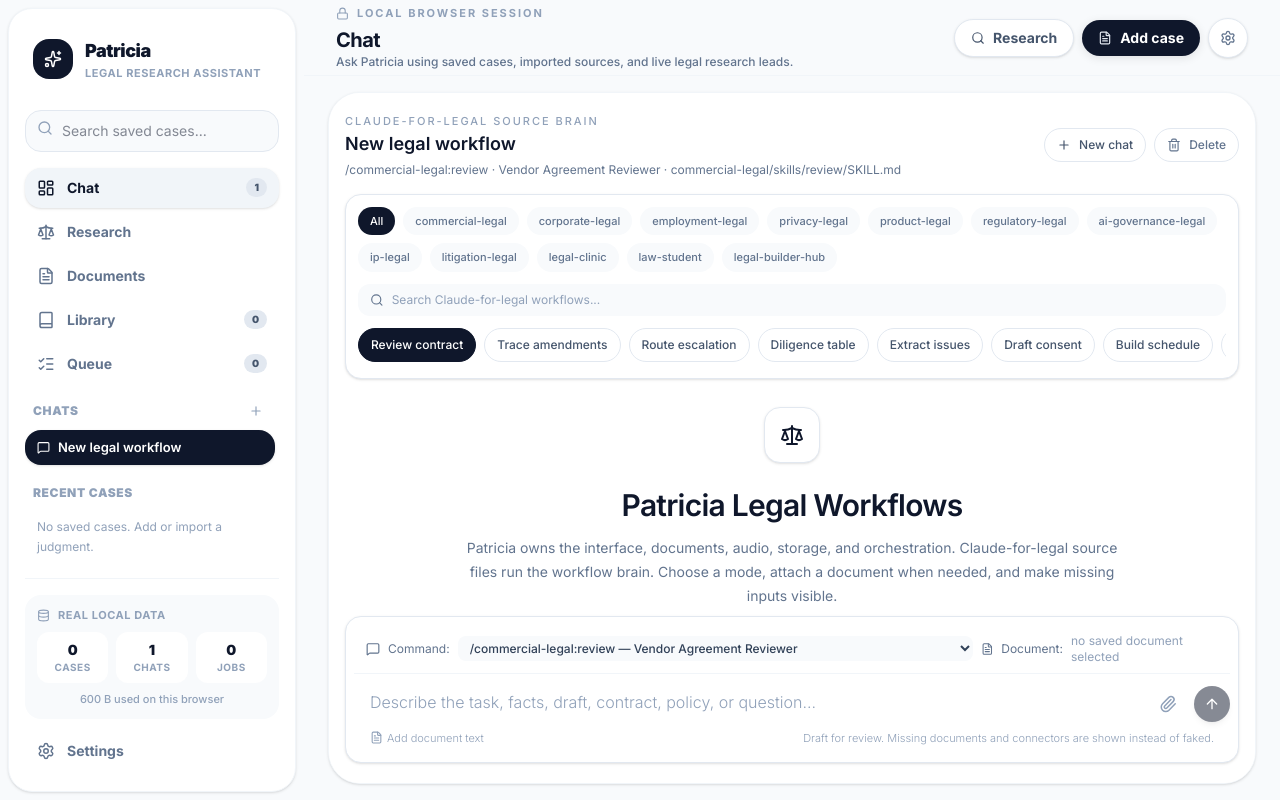
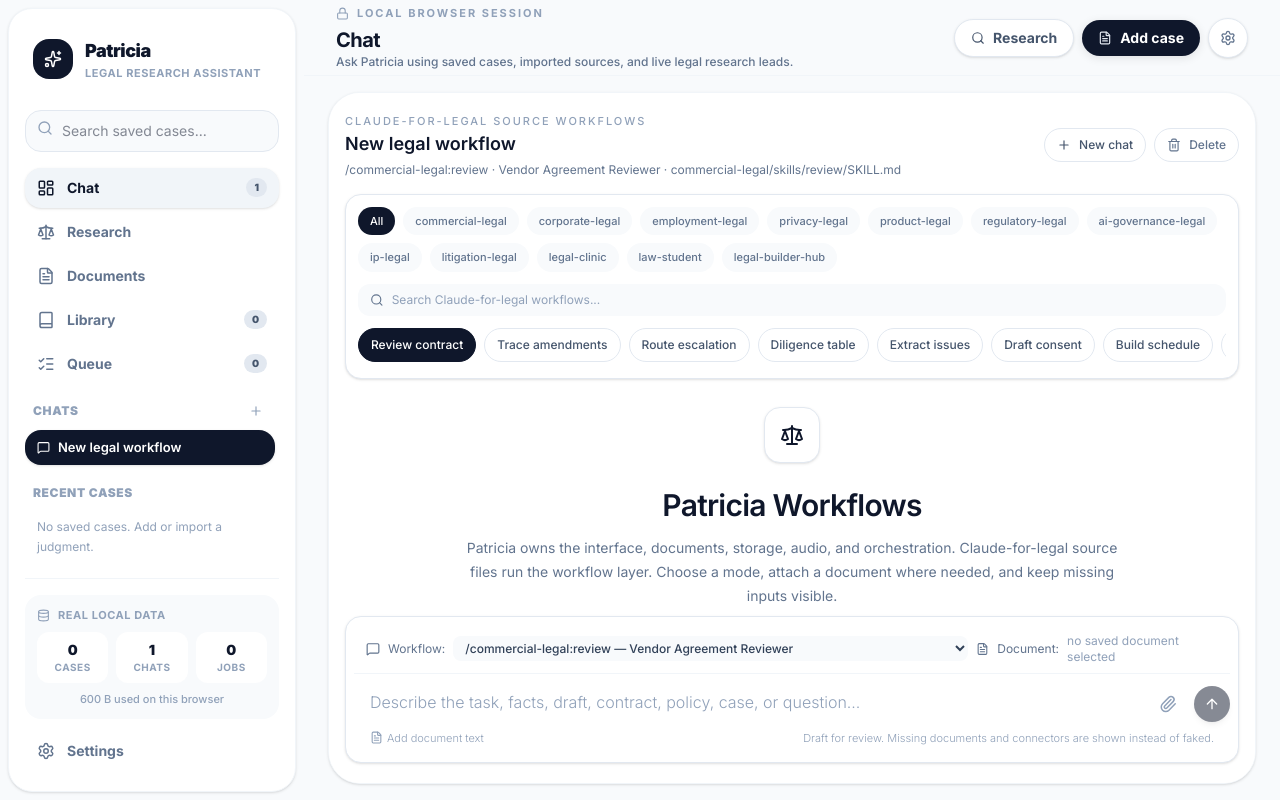
Before and after one commit to imranshiundu/Patricia, a Next.js app: page / in a window 1280 px wide. Built offline with nearby package versions, Linux system fonts and the light colour scheme.

Commit message:
Use extracted Patricia composer

```diff
--- a/src/components/PatriciaChat.tsx
+++ b/src/components/PatriciaChat.tsx
@@ -1,38 +1,28 @@
 "use client";
 
-import { ArrowUp, FileText, Loader2, MessageSquare, Paperclip, Plus, Scale, Trash2 } from "lucide-react";
-import Link from "next/link";
+import { Loader2, Plus, Scale, Trash2 } from "lucide-react";
 import { FormEvent, useEffect, useMemo, useRef, useState } from "react";
+import { PatriciaChatComposer } from "@/components/patricia/chat-composer";
 import { PatriciaChatMessageCard } from "@/components/patricia/chat-message";
 import { ClaudeCommandPanel } from "@/components/patricia/claude-command-panel";
 import { getPatriciaCases, PatriciaCaseRecord } from "@/lib/patricia-storage";
 import { PATRICIA_LEGAL_COMMANDS } from "@/lib/patricia-skills/registry";
 import { cleanVisibleAnswer } from "@/lib/patricia-output";
-import {
-  createChatSession,
-  deleteChatSession,
-  getOrCreateActiveSession,
-  makePatriciaId,
-  PatriciaChatMessage,
-  PatriciaChatSession,
-  titleFromQuestion,
-  upsertChatSession,
-} from "@/lib/patricia-chat-sessions";
+import { createChatSession, deleteChatSession, getOrCreateActiveSession, makePatriciaId, PatriciaChatMessage, PatriciaChatSession, titleFromQuestion, upsertChatSession } from "@/lib/patricia-chat-sessions";
 
-const MAX_CONTEXT_CHARS = 60_000;
+const MAX_CONTEXT_CHARS = 60000;
 const QUICK_COMMANDS = PATRICIA_LEGAL_COMMANDS.slice(0, 6);
 
 export function PatriciaChat() {
   const [session, setSession] = useState<PatriciaChatSession | null>(null);
   const [input, setInput] = useState("");
   const [cases, setCases] = useState<PatriciaCaseRecord[]>([]);
-  const [selectedCaseId, setSelectedCaseId] = useState<string>("");
-  const [selectedCommand, setSelectedCommand] = useState<string>(QUICK_COMMANDS[0]?.command || "");
+  const [selectedCaseId, setSelectedCaseId] = useState("");
+  const [selectedCommand, setSelectedCommand] = useState(QUICK_COMMANDS[0]?.command || "");
   const [isSending, setIsSending] = useState(false);
   const [researchStage, setResearchStage] = useState("");
   const [error, setError] = useState("");
   const bottomRef = useRef<HTMLDivElement | null>(null);
-
   const messages = session?.messages || [];
   const activeCommand = useMemo(() => PATRICIA_LEGAL_COMMANDS.find((item) => item.command === selectedCommand) || QUICK_COMMANDS[0], [selectedCommand]);
 
@@ -40,25 +30,21 @@
     const active = getOrCreateActiveSession();
     setSession(active);
     setSelectedCommand(active.selectedCommand || QUICK_COMMANDS[0]?.command || "");
-
     const syncCases = () => {
       const records = getPatriciaCases();
       setCases(records);
       setSelectedCaseId((current) => current || active.selectedCaseId || records[0]?.id || "");
     };
-
     const syncSession = () => {
       const next = getOrCreateActiveSession();
       setSession(next);
       if (next.selectedCommand) setSelectedCommand(next.selectedCommand);
     };
-
     syncCases();
     window.addEventListener("patricia:cases-updated", syncCases);
     window.addEventListener("patricia:chat-sessions-updated", syncSession);
     window.addEventListener("patricia:active-chat-session-updated", syncSession);
     window.addEventListener("storage", syncCases);
-
     return () => {
       window.removeEventListener("patricia:cases-updated", syncCases);
       window.removeEventListener("patricia:chat-sessions-updated", syncSession);
@@ -67,15 +53,13 @@
     };
   }, []);
 
-  useEffect(() => {
-    bottomRef.current?.scrollIntoView({ behavior: "smooth", block: "end" });
-  }, [messages.length, isSending]);
+  useEffect(() => { bottomRef.current?.scrollIntoView({ behavior: "smooth", block: "end" }); }, [messages.length, isSending]);
 
   const selectedCase = useMemo(() => cases.find((item) => item.id === selectedCaseId), [cases, selectedCaseId]);
   const selectedCaseText = useMemo(() => (selectedCase?.fullText || selectedCase?.textPreview || "").slice(0, MAX_CONTEXT_CHARS), [selectedCase]);
 
   function persistSession(nextMessages: PatriciaChatMessage[], title?: string) {
-    const base = session || createChatSession(title || "New legal workflow");
+    const base = session || createChatSession(title || "New workflow");
     const updated = upsertChatSession({ ...base, title: title || base.title, selectedCaseId, selectedCommand, messages: nextMessages });
     setSession(updated);
     return updated;
@@ -83,15 +67,13 @@
 
   function updateMessageContent(id: string, content: string) {
     if (!session) return;
-    const next = messages.map((message) => (message.id === id ? { ...message, content } : message));
-    persistSession(next, session.title);
+    persistSession(messages.map((message) => (message.id === id ? { ...message, content } : message)), session.title);
   }
 
   async function submitMessage(event?: FormEvent) {
     event?.preventDefault();
     const question = input.trim();
     if (!question || isSending) return;
-
     const userMessage: PatriciaChatMessage = { id: makePatriciaId("user"), role: "user", content: question, createdAt: new Date().toISOString() };
     const title = messages.length === 0 ? titleFromQuestion(question) : session?.title;
     const withUser = [...messages, userMessage];
@@ -99,68 +81,36 @@
     setInput("");
     setError("");
     setIsSending(true);
-    setResearchStage("Loading Claude-for-legal source...");
-
+    setResearchStage("Loading source workflow...");
     try {
-      setResearchStage(`${activeCommand?.agent || "Workflow agent"} is checking task inputs...`);
-      const response = await fetch("/api/patricia/chat", {
-        method: "POST",
-        headers: { "Content-Type": "application/json" },
-        body: JSON.stringify({ question, command: selectedCommand, caseText: selectedCaseText, caseTitle: selectedCase?.title || "", citation: selectedCase?.citation || "", previousMessages: withUser.slice(-8) }),
-      });
-
-      setResearchStage("Drafting and verifying workflow output...");
+      setResearchStage(`${activeCommand?.agent || "Workflow agent"} is checking inputs...`);
+      const response = await fetch("/api/patricia/chat", { method: "POST", headers: { "Content-Type": "application/json" }, body: JSON.stringify({ question, command: selectedCommand, caseText: selectedCaseText, caseTitle: selectedCase?.title || "", citation: selectedCase?.citation || "", previousMessages: withUser.slice(-8) }) });
+      setResearchStage("Drafting and checking output...");
       const data = await response.json();
       if (!response.ok) throw new Error(data.error || "Patricia could not answer right now.");
-
-      const assistantMessage: PatriciaChatMessage = {
-        id: makePatriciaId("assistant"),
-        role: "assistant",
-        content: cleanVisibleAnswer(data.content || "I could not produce an answer from the available context."),
-        createdAt: new Date().toISOString(),
-        sources: data.sources || [],
-        skill: { command: data.skill?.command, plugin: data.skill?.plugin, agent: data.skill?.agent, stage: data.skill?.stage, sourceQuality: data.sourceQuality, trustScore: data.trustScore, confidence: data.confidence, releaseSafe: data.releaseSafe, shouldAbstain: data.shouldAbstain, missingInputs: data.skill?.missingInputs || [] },
-      };
-
+      const assistantMessage: PatriciaChatMessage = { id: makePatriciaId("assistant"), role: "assistant", content: cleanVisibleAnswer(data.content || "No answer was produced from the available context."), createdAt: new Date().toISOString(), sources: data.sources || [], skill: { command: data.skill?.command, plugin: data.skill?.plugin, agent: data.skill?.agent, stage: data.skill?.stage, sourceQuality: data.sourceQuality, trustScore: data.trustScore, confidence: data.confidence, releaseSafe: data.releaseSafe, shouldAbstain: data.shouldAbstain, missingInputs: data.skill?.missingInputs || [] } };
       persistSession([...withUser, assistantMessage], title);
     } catch (caught) {
       const message = caught instanceof Error ? caught.message : "Patricia could not answer right now.";
       setError(message);
-      persistSession([...withUser, { id: makePatriciaId("assistant-error"), role: "assistant", content: `I could not complete that request. ${message}`, createdAt: new Date().toISOString() }], title);
+      persistSession([...withUser, { id: makePatriciaId("assistant-error"), role: "assistant", content: `Could not complete the request. ${message}`, createdAt: new Date().toISOString() }], title);
     } finally {
       setIsSending(false);
       setResearchStage("");
     }
   }
 
-  function useCommand(command: string, prompt: string) {
-    setSelectedCommand(command);
-    setInput(prompt);
-    if (session) upsertChatSession({ ...session, selectedCommand: command });
-  }
-
-  function clearCurrentChat() {
-    if (!session) return;
-    deleteChatSession(session.id);
-    const next = createChatSession();
-    setSession(next);
-    setError("");
-  }
-
-  function startNewChat() {
-    const next = createChatSession();
-    setSession(next);
-    setInput("");
-    setError("");
-  }
+  function useCommand(command: string, prompt: string) { setSelectedCommand(command); setInput(prompt); if (session) upsertChatSession({ ...session, selectedCommand: command }); }
+  function clearCurrentChat() { if (!session) return; deleteChatSession(session.id); setSession(createChatSession()); setError(""); }
+  function startNewChat() { setSession(createChatSession()); setInput(""); setError(""); }
 
   return (
     <div className="flex h-full min-h-0 flex-col overflow-hidden bg-white">
       <div className="mx-auto flex w-full max-w-6xl flex-1 flex-col overflow-hidden px-4 pt-5">
         <div className="mb-4 flex items-center justify-between gap-3">
           <div className="min-w-0">
-            <p className="text-[11px] font-medium uppercase tracking-[0.18em] text-slate-400">Claude-for-legal source brain</p>
-            <h1 className="truncate text-lg font-semibold text-slate-900">{session?.title || "New legal workflow"}</h1>
+            <p className="text-[11px] font-medium uppercase tracking-[0.18em] text-slate-400">Claude-for-legal source workflows</p>
+            <h1 className="truncate text-lg font-semibold text-slate-900">{session?.title || "New workflow"}</h1>
             {activeCommand && <p className="mt-1 truncate text-xs text-slate-500">{activeCommand.command} · {activeCommand.agent} · {activeCommand.sourcePath}</p>}
           </div>
           <div className="flex gap-2">
@@ -168,50 +118,18 @@
             <button type="button" onClick={clearCurrentChat} className="inline-flex items-center gap-2 rounded-full border border-slate-200 bg-white px-3 py-2 text-xs font-medium text-slate-500 hover:bg-slate-50 hover:text-slate-800"><Trash2 size={14} /> Delete</button>
           </div>
         </div>
-
         <ClaudeCommandPanel selectedCommand={selectedCommand} onSelect={useCommand} />
-
         <div className="flex-1 overflow-y-auto px-1 py-4">
-          {messages.length === 0 ? (
-            <div className="flex min-h-full flex-col items-center justify-center text-center">
-              <div className="mb-6 flex h-14 w-14 items-center justify-center rounded-2xl border border-slate-200 bg-white shadow-sm"><Scale size={24} className="text-slate-900" /></div>
-              <h2 className="mb-3 text-3xl font-semibold leading-tight tracking-tight text-slate-900">Patricia Legal Workflows</h2>
-              <p className="mx-auto mb-8 max-w-2xl text-sm leading-6 text-slate-500">Patricia owns the interface, documents, audio, storage, and orchestration. Claude-for-legal source files run the workflow brain. Choose a mode, attach a document when needed, and make missing inputs visible.</p>
-              <div className="grid w-full max-w-[900px] grid-cols-1 gap-3 sm:grid-cols-2 lg:grid-cols-3">
-                {QUICK_COMMANDS.map((command) => <SuggestionCard key={command.command} title={command.userButton} sub={command.shortDescription} onClick={() => useCommand(command.command, command.promptFrame)} />)}
-              </div>
-            </div>
-          ) : (
-            <div className="space-y-6 pb-4">
-              {messages.map((message) => <PatriciaChatMessageCard key={message.id} message={message} onUpdate={updateMessageContent} />)}
-              {isSending && <div className="flex items-start gap-3"><div className="flex h-8 w-8 items-center justify-center rounded-full bg-slate-900 text-white"><Loader2 size={15} className="animate-spin" /></div><div className="rounded-2xl border border-slate-200 bg-white px-4 py-3 text-sm text-slate-500 shadow-sm"><p className="font-medium text-slate-700">Patricia is running the selected source workflow...</p><p className="mt-1 text-xs">{researchStage || "Preparing answer..."}</p></div></div>}
-              <div ref={bottomRef} />
-            </div>
-          )}
+          {messages.length === 0 ? <EmptyState onSelect={useCommand} /> : <div className="space-y-6 pb-4">{messages.map((message) => <PatriciaChatMessageCard key={message.id} message={message} onUpdate={updateMessageContent} />)}{isSending && <div className="flex items-start gap-3"><div className="flex h-8 w-8 items-center justify-center rounded-full bg-slate-900 text-white"><Loader2 size={15} className="animate-spin" /></div><div className="rounded-2xl border border-slate-200 bg-white px-4 py-3 text-sm text-slate-500 shadow-sm"><p className="font-medium text-slate-700">Patricia is running the selected workflow...</p><p className="mt-1 text-xs">{researchStage || "Preparing answer..."}</p></div></div>}<div ref={bottomRef} /></div>}
         </div>
       </div>
-
-      <div className="mx-auto w-full max-w-6xl flex-shrink-0 px-4 pb-5 pt-2">
-        <form onSubmit={submitMessage} className="rounded-2xl border border-slate-200 bg-white p-2 shadow-sm">
-          <div className="grid gap-2 border-b border-slate-100 px-3 py-2 text-xs text-slate-500 md:grid-cols-[1fr_1fr]">
-            <label className="flex items-center gap-2"><MessageSquare size={14} /><span>Command:</span><select value={selectedCommand} onChange={(event) => setSelectedCommand(event.target.value)} className="min-w-0 flex-1 truncate rounded-lg bg-slate-50 px-2 py-1 text-xs font-medium text-slate-700 outline-none">{PATRICIA_LEGAL_COMMANDS.map((item) => <option key={item.command} value={item.command}>{item.command} — {item.agent}</option>)}</select></label>
-            <label className="flex items-center gap-2"><FileText size={14} /><span>Document:</span>{cases.length > 0 ? <select value={selectedCaseId} onChange={(event) => setSelectedCaseId(event.target.value)} className="min-w-0 flex-1 truncate rounded-lg bg-slate-50 px-2 py-1 text-xs font-medium text-slate-700 outline-none"><option value="">no document selected</option>{cases.map((item) => <option key={item.id} value={item.id}>{item.title}</option>)}</select> : <span className="text-slate-400">no saved document selected</span>}</label>
-          </div>
-
-          <div className="flex items-end gap-2">
-            <textarea value={input} onChange={(event) => setInput(event.target.value)} onKeyDown={(event) => { if (event.key === "Enter" && !event.shiftKey) { event.preventDefault(); submitMessage(); } }} rows={1} placeholder="Describe the task, facts, draft, contract, policy, or question..." className="max-h-40 min-h-[54px] flex-1 resize-none bg-transparent px-4 py-4 text-base font-light outline-none placeholder:text-slate-400" />
-            <Link href="/documents" className="mb-2 flex h-9 w-9 items-center justify-center rounded-full text-slate-400 transition hover:bg-slate-100 hover:text-slate-700" aria-label="Add document"><Paperclip size={18} /></Link>
-            <button type="submit" disabled={!input.trim() || isSending} className="mb-2 flex h-9 w-9 items-center justify-center rounded-full bg-slate-900 text-white shadow-md transition hover:bg-slate-800 active:scale-95 disabled:cursor-not-allowed disabled:opacity-50" aria-label="Send message">{isSending ? <Loader2 size={16} className="animate-spin" /> : <ArrowUp size={16} />}</button>
-          </div>
-
-          <div className="flex items-center justify-between px-4 pb-2 text-[11px] font-light text-slate-400">
-            <Link href="/documents" className="flex items-center gap-1 hover:text-slate-700"><FileText size={13} /> Add document text</Link>
-            <span>{error || "Draft for review. Missing documents and connectors are shown instead of faked."}</span>
-          </div>
-        </form>
-      </div>
+      <div className="mx-auto w-full max-w-6xl flex-shrink-0 px-4 pb-5 pt-2"><PatriciaChatComposer input={input} setInput={setInput} selectedCommand={selectedCommand} setSelectedCommand={setSelectedCommand} cases={cases} selectedCaseId={selectedCaseId} setSelectedCaseId={setSelectedCaseId} isSending={isSending} error={error} onSubmit={submitMessage} /></div>
     </div>
   );
+}
+
+function EmptyState({ onSelect }: { onSelect: (command: string, prompt: string) => void }) {
+  return <div className="flex min-h-full flex-col items-center justify-center text-center"><div className="mb-6 flex h-14 w-14 items-center justify-center rounded-2xl border border-slate-200 bg-white shadow-sm"><Scale size={24} className="text-slate-900" /></div><h2 className="mb-3 text-3xl font-semibold leading-tight tracking-tight text-slate-900">Patricia Workflows</h2><p className="mx-auto mb-8 max-w-2xl text-sm leading-6 text-slate-500">Patricia owns the interface, documents, storage, audio, and orchestration. Claude-for-legal source files run the workflow layer. Choose a mode, attach a document where needed, and keep missing inputs visible.</p><div className="grid w-full max-w-[900px] grid-cols-1 gap-3 sm:grid-cols-2 lg:grid-cols-3">{QUICK_COMMANDS.map((command) => <SuggestionCard key={command.command} title={command.userButton} sub={command.shortDescription} onClick={() => onSelect(command.command, command.promptFrame)} />)}</div></div>;
 }
 
 function SuggestionCard({ title, sub, onClick }: { title: string; sub: string; onClick: () => void }) {
```
